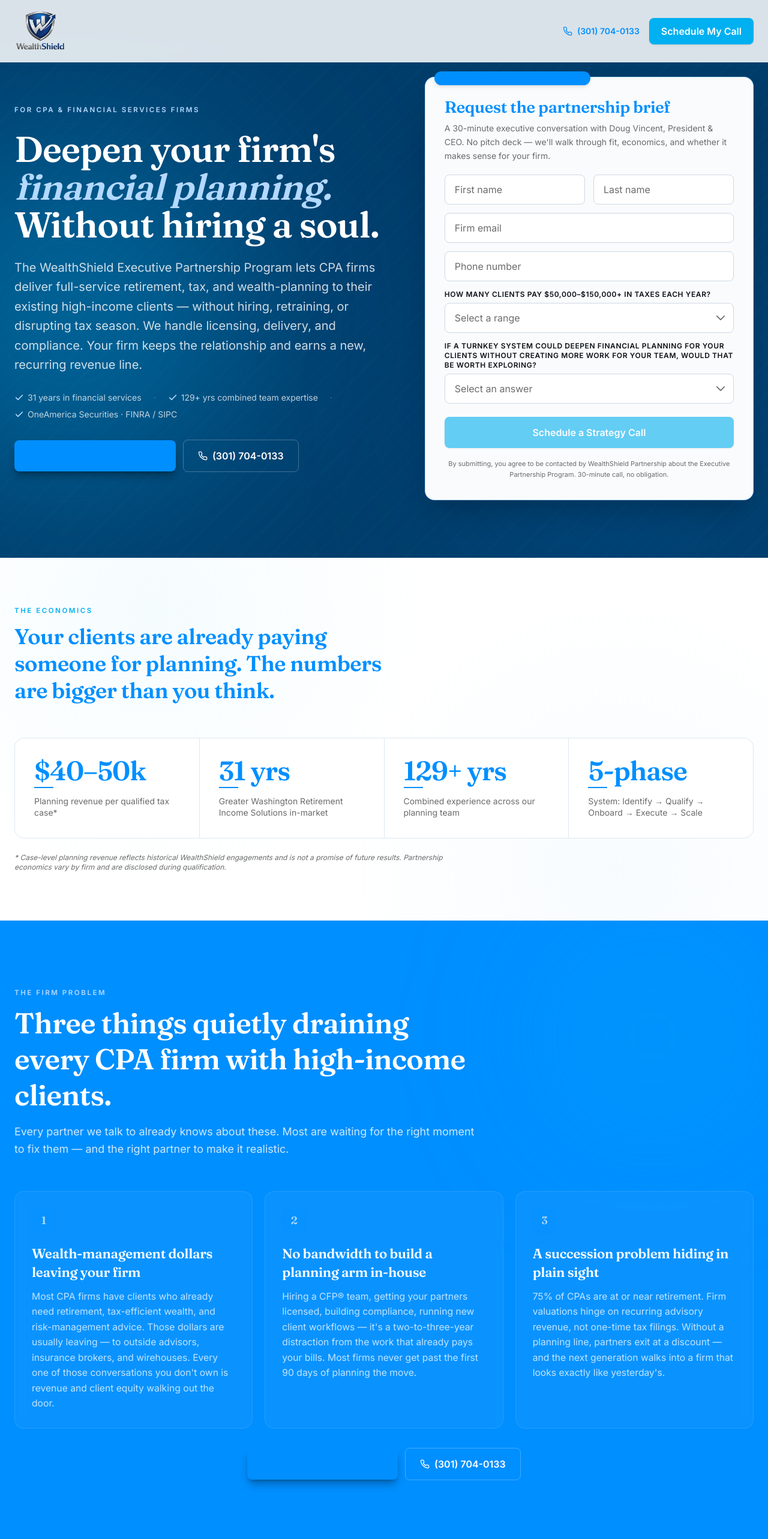
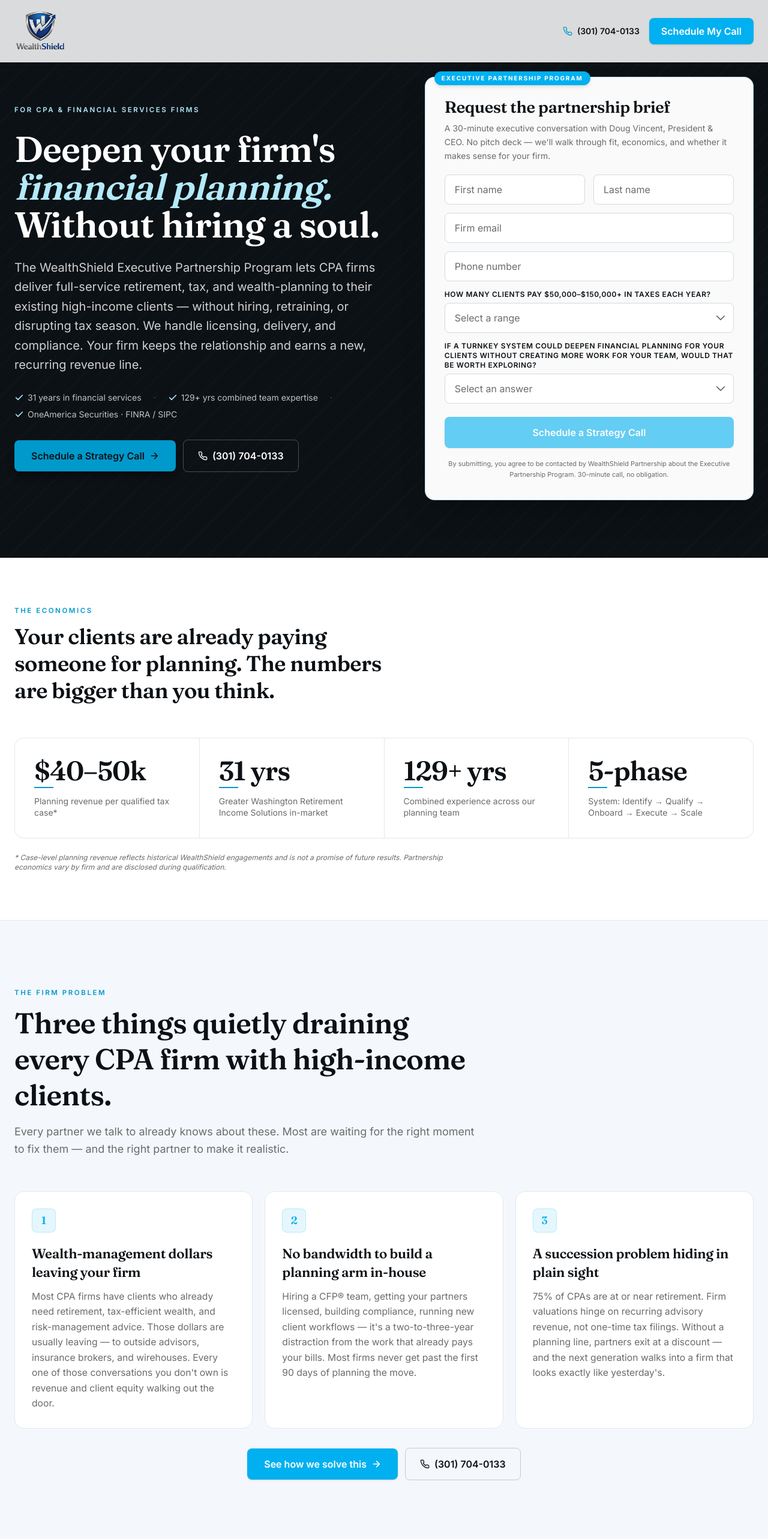
Before and after one commit to Landing-Pages-Websites/wealthshield-landing, a Next.js app: page / in a window 1280 px wide. Shown: the top 2566 px of the page at 60% size. Built offline with nearby package versions, Linux system fonts and the light colour scheme.

Commit message:
fix: reduce blue — only hero+contact dark, pain+team now light bg, remove cyan glow blobs, fix illegible text colors

```diff
--- a/src/app/globals.css
+++ b/src/app/globals.css
@@ -1,40 +1,40 @@
 @import "tailwindcss";
 
 /* WealthShield Partnership — Brand tokens
- * Palette sourced directly from greaterris.com computed styles.
- * CTA button: rgb(0,176,240) = #00b0f0
- * Link/heading blue: rgb(0,143,255) = #008fff
- * Body bg: white #ffffff
- * Body text: #0c1115 (near-black), muted: #6a6b6c
+ * Brand blue #00b0f0 used ONLY for CTA buttons and 1–2 dark section backgrounds.
+ * Headings, body, borders stay near-black / dark-gray so CTAs pop and text is readable.
+ * Palette sourced from greaterris.com: CTA #00b0f0, links #008fff, body #0c1115, muted #6a6b6c.
  */
 @theme {
-  /* Brand colors — from greaterris.com */
-  --color-primary: #00b0f0;          /* brand cyan-blue — CTA buttons on greaterris.com */
+  /* CTA / button color — brand cyan-blue, white text on top */
+  --color-primary: #00b0f0;
   --color-primary-hover: #009ad4;
   --color-primary-50: #e5f7fd;
   --color-primary-100: #b3eafa;
   --color-primary-200: #80dcf7;
   --color-primary-700: #007aad;
 
-  --color-accent: #008fff;            /* heading / link blue */
-  --color-accent-hover: #007ae0;
-  --color-accent-800: #005cb3;
+  /* Headings and dark section backgrounds — near-black, NOT blue */
+  --color-accent: #0c1115;
+  --color-accent-hover: #1a2330;
+  --color-accent-800: #060a0e;
 
-  --color-gold: #008fff;              /* reuse heading blue for eyebrows/underlines */
-  --color-gold-hover: #007ae0;
-  --color-gold-50: #e5f3ff;
-  --color-gold-100: #b3d9ff;
+  /* Eyebrow / decorative accent — a restrained version of brand blue */
+  --color-gold: #0099cc;
+  --color-gold-hover: #007aad;
+  --color-gold-50: #e5f7fd;
+  --color-gold-100: #b3eafa;
 
   /* Surface */
-  --color-surface: #ffffff;           /* white — matches greaterris.com */
-  --color-surface-alt: #f4f8fc;       /* very light blue-gray for alternating sections */
-  --color-surface-cool: #eef4fa;      /* form backgrounds */
-  --color-surface-dark: #003d6b;      /* dark sections — deep version of brand blue */
-  --color-ink: #0c1115;               /* near-black body text */
-  --color-ink-muted: #6a6b6c;         /* muted gray — from greaterris.com */
+  --color-surface: #ffffff;
+  --color-surface-alt: #f4f8fc;       /* very light blue-tint for alternating sections */
+  --color-surface-cool: #eef4fa;
+  --color-surface-dark: #0c1115;      /* dark section bg — near-black, not blue */
+  --color-ink: #0c1115;
+  --color-ink-muted: #6a6b6c;
   --color-ink-on-dark: rgba(255, 255, 255, 0.90);
-  --color-line: #dde8f0;
-  --color-line-cool: #ccd8e4;
+  --color-line: #e2e8ef;
+  --color-line-cool: #d0dae4;
 
   /* Fonts (variable set by next/font in layout.tsx) */
   --font-display: var(--font-fraunces);
@@ -74,14 +74,14 @@
   letter-spacing: 0.22em;
   text-transform: uppercase;
   font-size: 0.72rem;
-  color: var(--color-primary);
+  color: var(--color-gold);
 }
 
 .eyebrow-on-dark {
   color: var(--color-gold-100);
 }
 
-/* Dark sections with subtle pinstripe */
+/* Dark sections */
 .bg-pinstripe-navy {
   background-color: var(--color-surface-dark);
   background-image:
@@ -94,7 +94,7 @@
     );
 }
 
-/* Brand blue accent underline for display headings */
+/* Subtle brand blue accent underline */
 .heading-rule::after {
   content: "";
   display: block;
@@ -111,9 +111,6 @@
 /* Clean white surface */
 .bg-paper {
   background-color: var(--color-surface);
-  background-image:
-    radial-gradient(circle at 20% 15%, rgba(0, 176, 240, 0.04) 0%, transparent 40%),
-    radial-gradient(circle at 80% 85%, rgba(0, 143, 255, 0.03) 0%, transparent 40%);
 }
 
 /* Serif display variant helper */
--- a/src/components/sections/ContactSection.tsx
+++ b/src/components/sections/ContactSection.tsx
@@ -11,8 +11,7 @@
       {/* Ambient glows + pinstripe */}
       <div className="absolute inset-0 -z-0 bg-pinstripe-navy" />
       <div className="pointer-events-none absolute inset-0 -z-0">
-        <div className="absolute top-0 -left-32 w-[32rem] h-[32rem] rounded-full bg-[var(--color-primary)]/25 blur-[120px]" />
-        <div className="absolute bottom-0 right-0 w-[26rem] h-[26rem] rounded-full bg-[var(--color-gold)]/12 blur-[120px]" />
+        <div className="absolute top-0 -left-32 w-[32rem] h-[32rem] rounded-full bg-white/[0.03] blur-[120px]" />
       </div>
 
       <div className="relative max-w-7xl mx-auto px-4 sm:px-6 grid lg:grid-cols-[1.05fr_1fr] gap-12 lg:gap-16 items-center z-10">
@@ -35,7 +34,7 @@
               "No program materials are pushed afterward unless you ask",
             ].map((b) => (
               <li key={b} className="flex items-start gap-3 text-white/90">
-                <span className="mt-1 w-5 h-5 rounded-full bg-[var(--color-gold)] text-[var(--color-accent)] flex items-center justify-center flex-shrink-0">
+                <span className="mt-1 w-5 h-5 rounded-full bg-[var(--color-primary)] text-white flex items-center justify-center flex-shrink-0">
                   <svg
                     className="w-3 h-3"
                     viewBox="0 0 24 24"
--- a/src/components/sections/HeroSection.tsx
+++ b/src/components/sections/HeroSection.tsx
@@ -18,8 +18,7 @@
     >
       {/* Ambient gradient glows — navy + warm gold wash */}
       <div className="pointer-events-none absolute inset-0 -z-0">
-        <div className="absolute top-1/4 -left-44 w-[36rem] h-[36rem] rounded-full bg-[var(--color-primary)]/40 blur-[140px]" />
-        <div className="absolute bottom-0 right-0 w-[30rem] h-[30rem] rounded-full bg-[var(--color-gold)]/15 blur-[140px]" />
+        <div className="absolute top-1/3 right-0 w-[28rem] h-[28rem] rounded-full bg-white/[0.03] blur-[120px]" />
       </div>
 
       {/* Fine gold rule at the very top (editorial mark) */}
@@ -102,7 +101,7 @@
           <div className="relative">
             {/* Tiny gold chip above form for editorial framing */}
             <div className="absolute -top-3 left-4 z-10">
-              <span className="inline-block bg-[var(--color-gold)] text-[var(--color-accent)] text-[10px] font-bold uppercase tracking-[0.18em] px-3 py-1 rounded-full shadow-md">
+              <span className="inline-block bg-[var(--color-primary)] text-white text-[10px] font-bold uppercase tracking-[0.18em] px-3 py-1 rounded-full shadow-md">
                 Executive Partnership Program
               </span>
             </div>
--- a/src/components/sections/PainSection.tsx
+++ b/src/components/sections/PainSection.tsx
@@ -10,20 +10,16 @@
   return (
     <section
       id="challenges"
-      className="bg-[var(--color-accent)] text-white py-20 lg:py-28 relative overflow-hidden"
+      className="bg-[var(--color-surface-alt)] py-20 lg:py-28 relative overflow-hidden"
     >
-      <div className="pointer-events-none absolute inset-0 -z-0">
-        <div className="absolute top-0 right-0 w-[24rem] h-[24rem] rounded-full bg-[var(--color-primary)]/20 blur-[120px]" />
-      </div>
-
       <div className="relative max-w-7xl mx-auto px-4 sm:px-6 z-10">
         <Reveal className="max-w-3xl">
-          <p className="eyebrow eyebrow-on-dark">The firm problem</p>
-          <h2 className="mt-3 font-display text-3xl sm:text-4xl lg:text-5xl font-semibold leading-tight">
+          <p className="eyebrow">The firm problem</p>
+          <h2 className="mt-3 font-display text-3xl sm:text-4xl lg:text-5xl font-semibold leading-tight text-[var(--color-ink)]">
             Three things quietly draining every CPA firm with high-income
             clients.
           </h2>
-          <p className="mt-4 text-lg text-white/80 leading-relaxed">
+          <p className="mt-4 text-lg text-[var(--color-ink-muted)] leading-relaxed">
             Every partner we talk to already knows about these. Most are
             waiting for the right moment to fix them — and the right partner
             to make it realistic.
@@ -33,16 +29,16 @@
         <div className="mt-14 grid grid-cols-1 lg:grid-cols-3 gap-5">
           {PAIN_POINTS.map((p, i) => (
             <Reveal key={p.title} delay={i * 80}>
-              <div className="h-full bg-white/[0.04] backdrop-blur border border-white/10 rounded-2xl p-7 hover:bg-white/[0.07] hover:border-[var(--color-gold)]/30 transition-colors">
-                <div className="w-10 h-10 rounded-lg bg-[var(--color-gold)]/15 border border-[var(--color-gold)]/30 flex items-center justify-center mb-5">
-                  <span className="font-display text-[var(--color-gold-100)] text-lg font-semibold">
+              <div className="h-full bg-white border border-[var(--color-line)] rounded-2xl p-7 hover:border-[var(--color-primary)]/40 hover:shadow-sm transition-colors">
+                <div className="w-10 h-10 rounded-lg bg-[var(--color-primary)]/10 border border-[var(--color-primary)]/20 flex items-center justify-center mb-5">
+                  <span className="font-display text-[var(--color-primary)] text-lg font-semibold">
                     {i + 1}
                   </span>
                 </div>
-                <h3 className="font-display text-xl sm:text-[1.4rem] font-semibold text-white leading-snug">
+                <h3 className="font-display text-xl sm:text-[1.4rem] font-semibold text-[var(--color-ink)] leading-snug">
                   {p.title}
                 </h3>
-                <p className="mt-3 text-white/75 leading-relaxed text-[0.98rem]">
+                <p className="mt-3 text-[var(--color-ink-muted)] leading-relaxed text-[0.98rem]">
                   {p.body}
                 </p>
               </div>
@@ -51,7 +47,7 @@
         </div>
 
         <Reveal>
-          <PrimaryCTA variant="onDark" label="See how we solve this" />
+          <PrimaryCTA variant="default" label="See how we solve this" />
         </Reveal>
       </div>
     </section>
--- a/src/components/sections/TeamSection.tsx
+++ b/src/components/sections/TeamSection.tsx
@@ -17,21 +17,15 @@
   return (
     <section
       id="team"
-      className="bg-[var(--color-accent)] text-white py-20 lg:py-28 relative overflow-hidden"
+      className="bg-[var(--color-surface)] py-20 lg:py-28 relative overflow-hidden"
     >
-      {/* Pinstripe + gold glow */}
-      <div className="absolute inset-0 -z-0 bg-pinstripe-navy" />
-      <div className="pointer-events-none absolute inset-0 -z-0">
-        <div className="absolute top-1/3 -right-32 w-[28rem] h-[28rem] rounded-full bg-[var(--color-gold)]/10 blur-[140px]" />
-      </div>
-
       <div className="relative max-w-7xl mx-auto px-4 sm:px-6 z-10">
         <Reveal className="max-w-3xl">
-          <p className="eyebrow eyebrow-on-dark">The team behind the program</p>
-          <h2 className="mt-3 font-display text-3xl sm:text-4xl lg:text-5xl font-semibold leading-tight heading-rule heading-rule-on-dark">
+          <p className="eyebrow">The team behind the program</p>
+          <h2 className="mt-3 font-display text-3xl sm:text-4xl lg:text-5xl font-semibold leading-tight text-[var(--color-ink)] heading-rule">
             129+ years of combined financial-planning expertise.
           </h2>
-          <p className="mt-6 text-lg text-white/80 leading-relaxed">
+          <p className="mt-6 text-lg text-[var(--color-ink-muted)] leading-relaxed">
             When your firm sends a client to us, they meet credentialed
             planners who have done this work at the highest level — not a
             junior team in a satellite office.
@@ -41,8 +35,8 @@
         <div className="mt-14 grid grid-cols-1 md:grid-cols-2 lg:grid-cols-3 gap-5 lg:gap-6">
           {TEAM.map((member, i) => (
             <Reveal key={member.name} delay={i * 60}>
-              <article className="h-full bg-white/[0.05] backdrop-blur border border-white/10 rounded-2xl p-6 lg:p-7 hover:bg-white/[0.08] hover:border-[var(--color-gold)]/30 transition">
-                <div className="relative w-20 h-20 rounded-full overflow-hidden ring-2 ring-[var(--color-gold)]/30 ring-offset-2 ring-offset-[var(--color-accent)] shadow-lg shadow-black/30">
+              <article className="h-full bg-white border border-[var(--color-line)] rounded-2xl p-6 lg:p-7 hover:border-[var(--color-primary)]/40 hover:shadow-sm transition">
+                <div className="relative w-20 h-20 rounded-full overflow-hidden ring-2 ring-[var(--color-primary)]/30 ring-offset-2 ring-offset-white shadow-md">
                   <Image
                     src={member.image}
                     alt={`${member.name} — ${member.title}`}
@@ -51,16 +45,16 @@
                     className="object-cover"
                   />
                 </div>
-                <h3 className="mt-5 font-display text-xl font-semibold text-white leading-snug">
+                <h3 className="mt-5 font-display text-xl font-semibold text-[var(--color-ink)] leading-snug">
                   {member.name}
                 </h3>
-                <p className="mt-1 text-sm text-[var(--color-gold-100)] font-semibold">
+                <p className="mt-1 text-sm text-[var(--color-primary)] font-semibold">
                   {member.title}
                 </p>
-                <p className="mt-2 text-xs text-white/60 uppercase tracking-wider font-semibold">
+                <p className="mt-2 text-xs text-[var(--color-ink-muted)] uppercase tracking-wider font-semibold">
                   {member.creds}
                 </p>
-                <p className="mt-4 text-sm text-white/75 leading-relaxed">
+                <p className="mt-4 text-sm text-[var(--color-ink-muted)] leading-relaxed">
                   {member.body}
                 </p>
               </article>
@@ -69,7 +63,7 @@
         </div>
 
         <Reveal>
-          <PrimaryCTA variant="onDark" label="Meet the team on a strategy call" />
+          <PrimaryCTA variant="default" label="Meet the team on a strategy call" />
         </Reveal>
       </div>
     </section>
```
